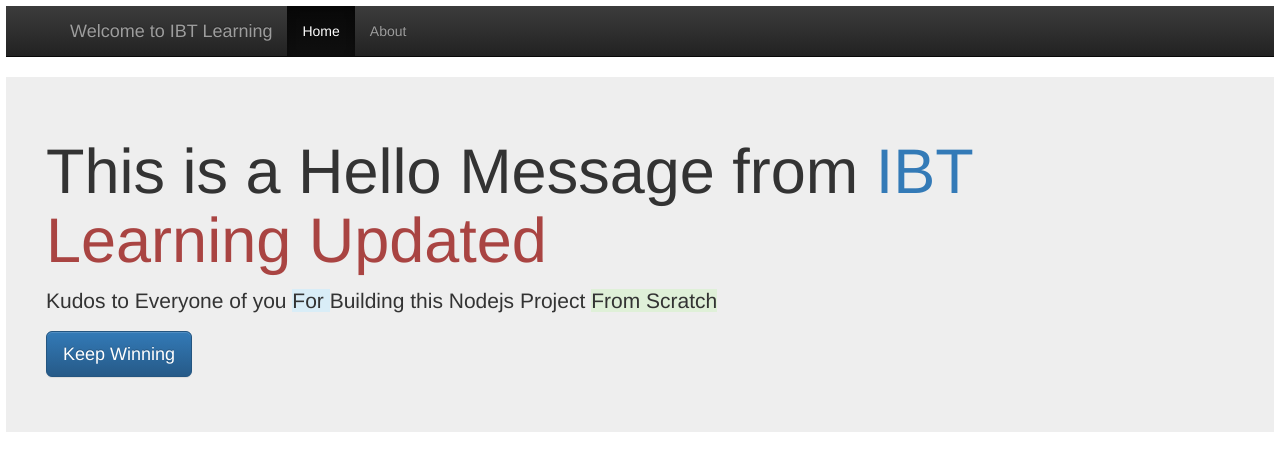
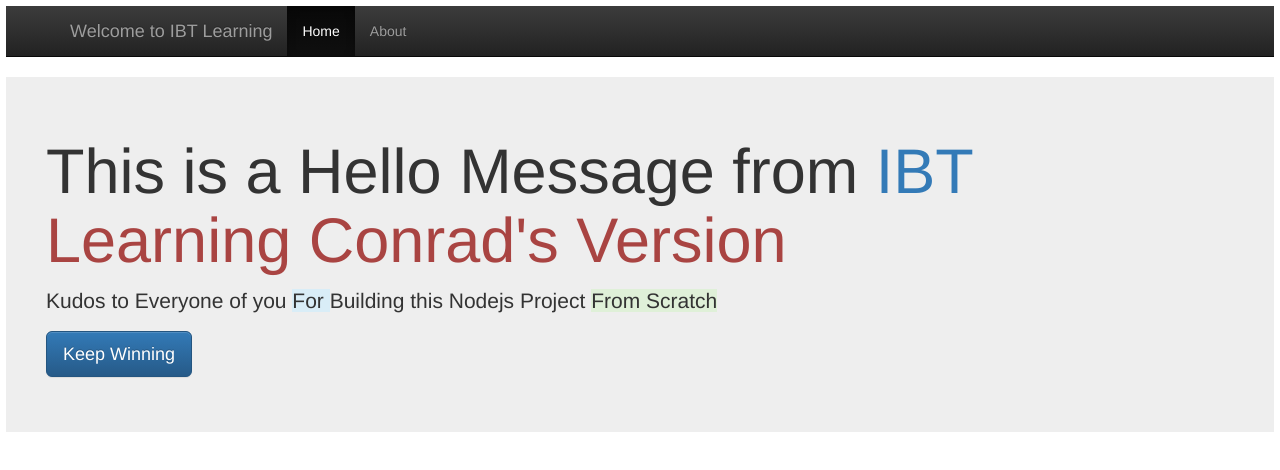
Before and after one commit to ccjacobs14/nodejs-webapp, a website: page index.html in a window 1280 px wide. Drawn offline with nearby package versions, Linux system fonts and the light colour scheme.

Commit message:
Update index.html

```diff
--- a/index.html
+++ b/index.html
@@ -22,7 +22,7 @@
     </div>
   </nav>
       <div class="jumbotron"  style="padding:40px;">
-        <h1> This is a Hello Message from  <span class="text-primary"> IBT </span><span class="text-danger"> Learning Updated </span></h1>
+        <h1> This is a Hello Message from  <span class="text-primary"> IBT </span><span class="text-danger"> Learning Conrad's Version </span></h1>
         <p> Kudos to Everyone of you <span class="bg-info"> For </span> Building this Nodejs Project <span class="bg-success"> From Scratch </span></p>
         <p><a class="btn btn-primary btn-lg" href="#" role="button">Keep Winning</a></p>
       </div>
```
